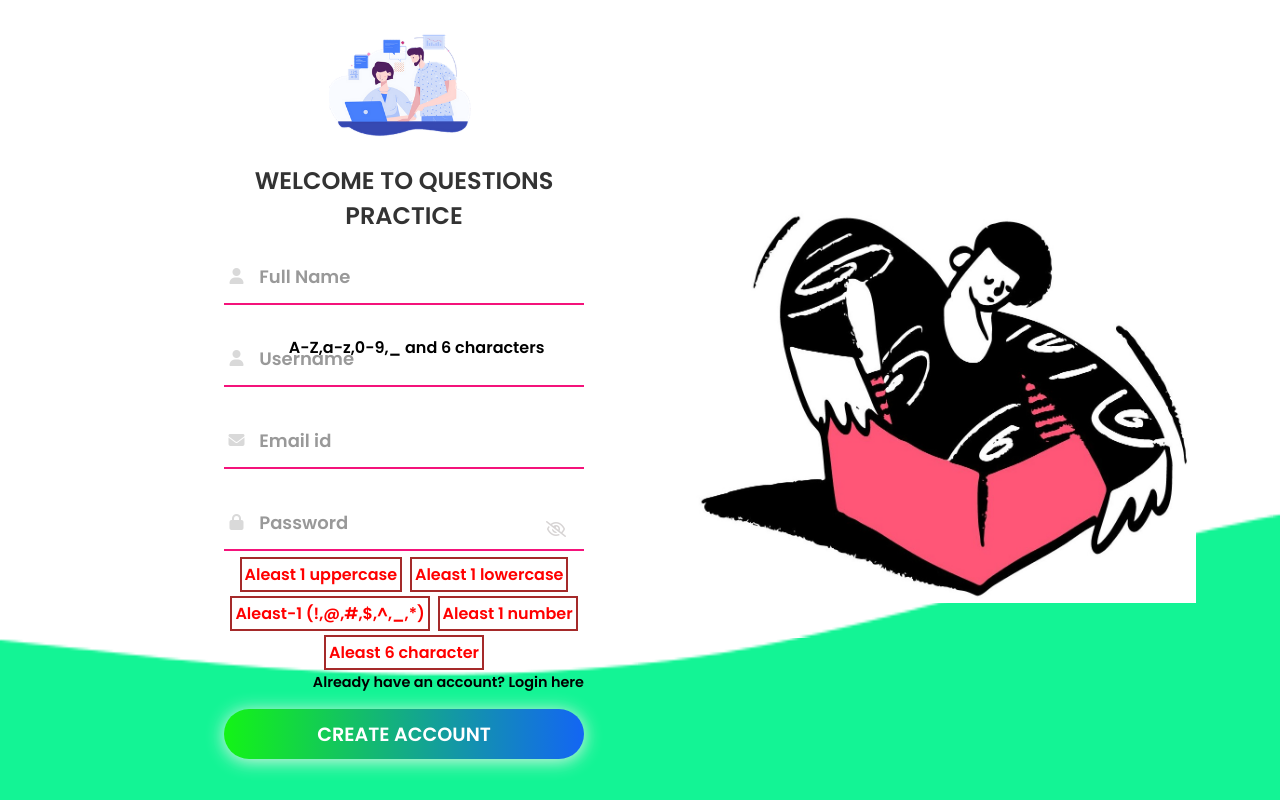
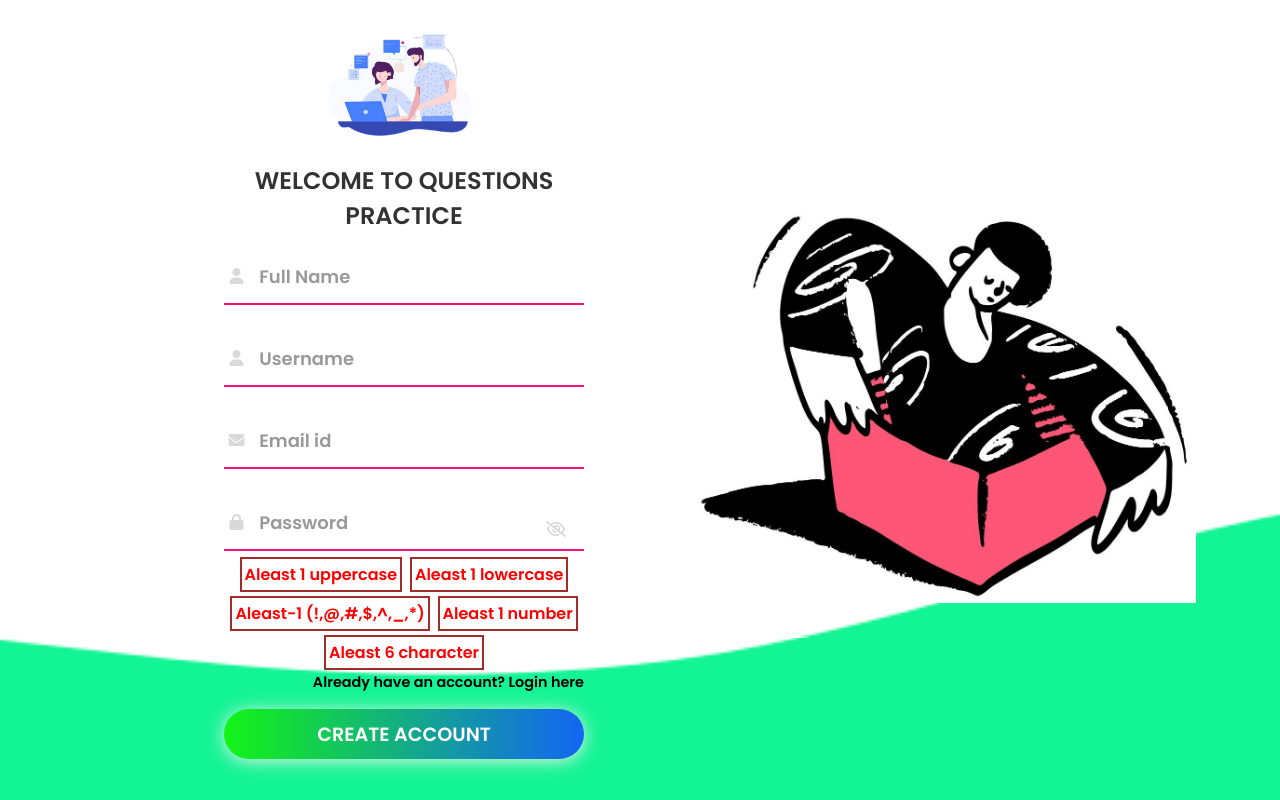
Before and after one commit to Bipul-Dubey/Questions-Practice, a Django app: page /signup/ in a window 1280 px wide. Run offline with Django 4.2, Linux system fonts and the light colour scheme.

Commit message:
Update signup.html

```diff
--- a/Application/templates/signup.html
+++ b/Application/templates/signup.html
@@ -33,7 +33,6 @@
                     <div>
                         <h5>Username</h5>
                         <input type="text" class="input" name="username" required>
-                        <label for="">A-Z,a-z,0-9,_ and 6 characters</label>
                     </div>
                 </div>
                 <div class="input-div one">
```
